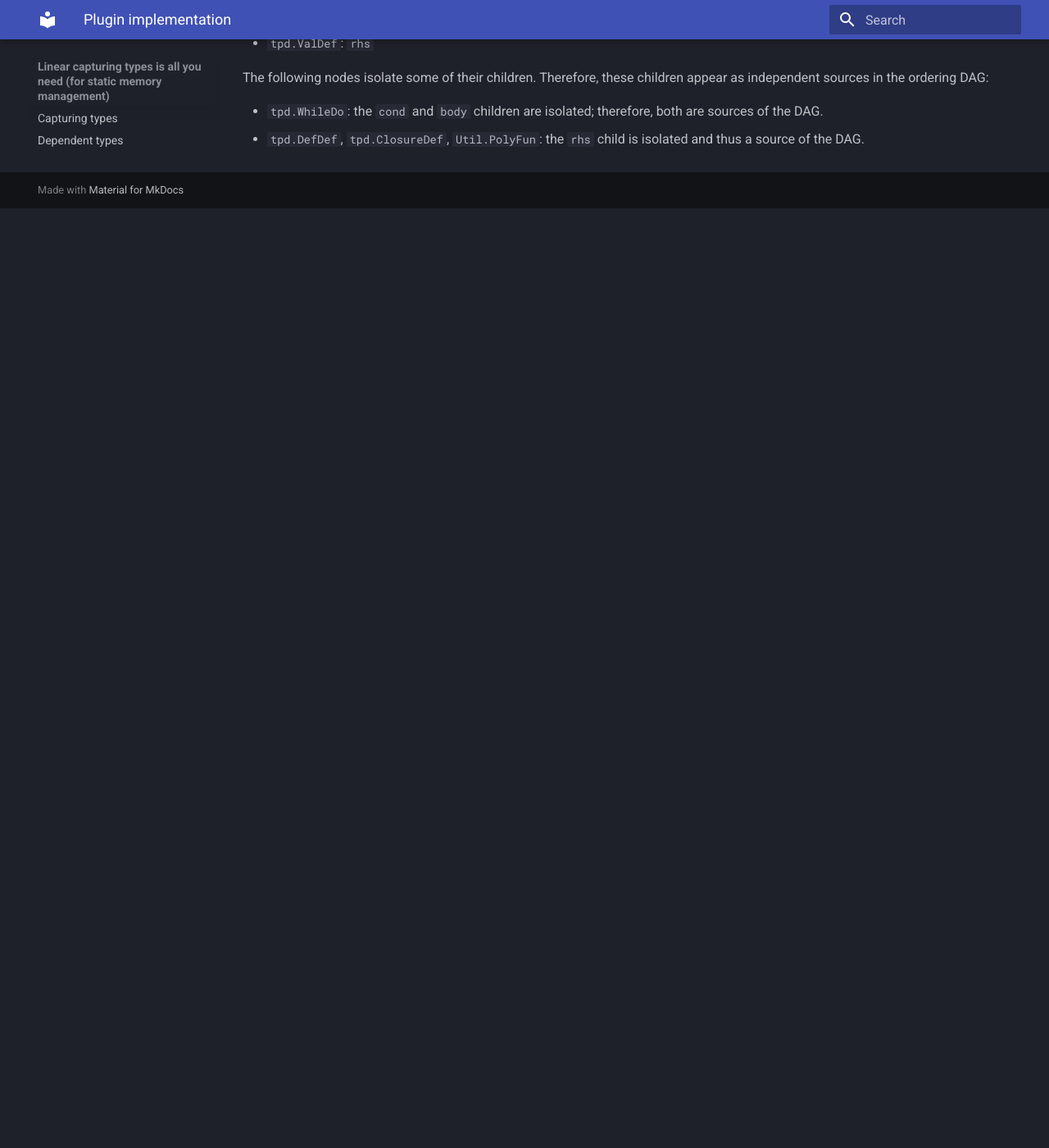
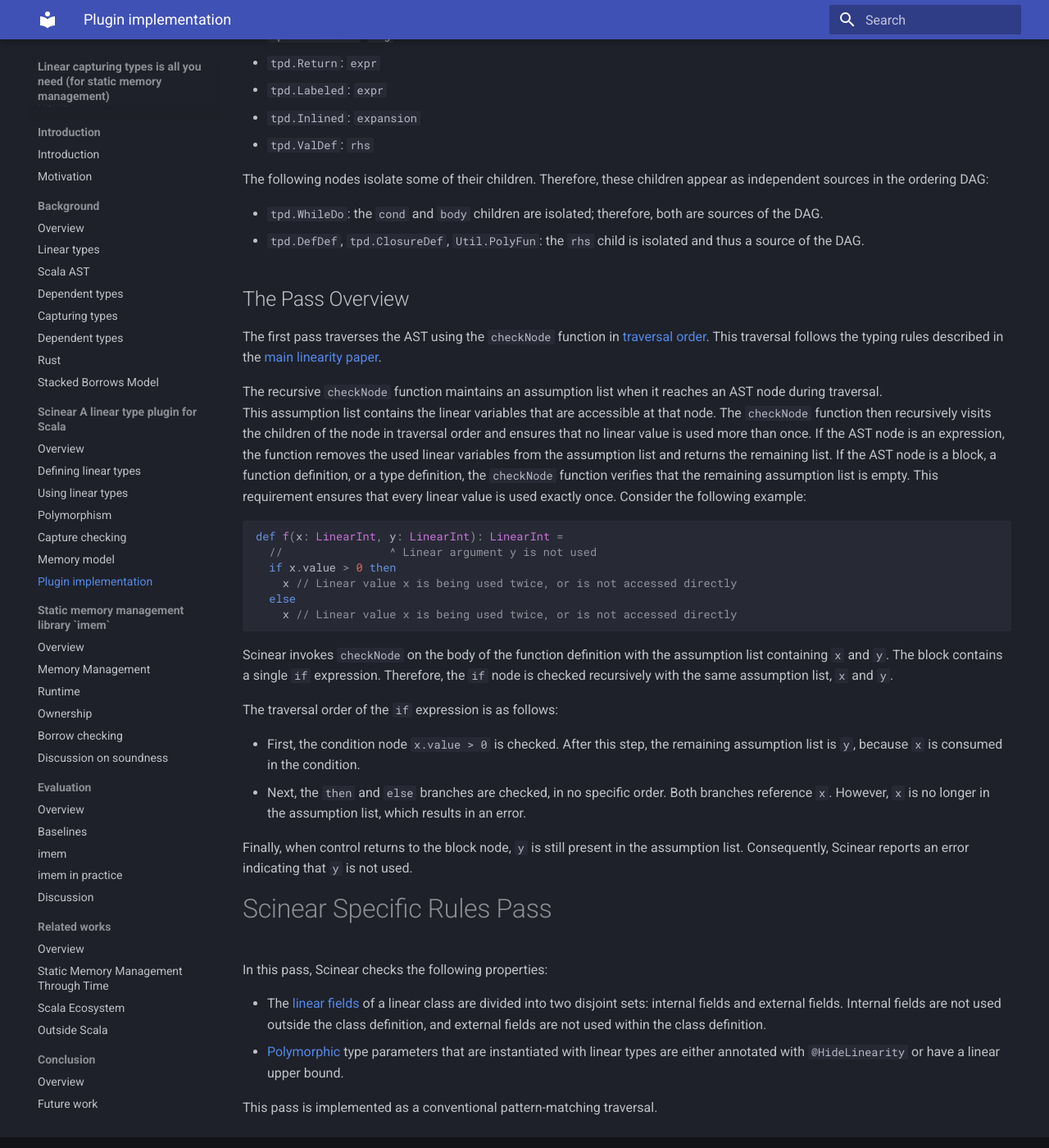
Before and after one commit to amsen20/masters-thesis, an MkDocs documentation site: the page built from docs/scinear/plugin-implementation.md, in a window 1280 px wide and 1400 px high, scrolled down 1146 px. Shown: the whole window at 82% size. Built offline with MkDocs 1.6.1 and Material for MkDocs 9.7.7, drawn with Linux system fonts in a browser that asks for light colours; before the commit the page ends 1397 px from its top, so only the background shows below that; some of the changed text lies outside the part shown.

Commit message:
Explain Scinear implementation

````diff
--- a/docs/scinear/plugin-implementation.md
+++ b/docs/scinear/plugin-implementation.md
@@ -1,15 +1,20 @@
 # Plugin implementation
 
-**TODO**
+The following section provides an overview of the Scinear implementation.
+For additional details, refer to the [Scinear Plugin repository](https://github.com/amsen20/scinear).
 
-------------------------------
+The Scinear implementation consists of two passes.
+The first pass follows the [linear type system](https://www.researchgate.net/profile/Philip-Wadler/publication/2429119_Linear_Types_Can_Change_the_World/links/6410b420315dfb4cce7cf9bc/Linear-Types-Can-Change-the-World.pdf) typing rules and enforces linearity rules.
+The second pass applies rules that are specific to Scinear.
+
+# Linearity Rule Pass
 
 ## Traversing AST
 
-The following presents the list of all AST nodes and the order in which their children are traversed in the context of Scinear.
+The following section presents most of AST nodes that Scinear supports and specifies the order in which Scinear traverses their children.
 This order is a partial order, which means that, for some nodes, there is no specific order among their children.
 Applying this to the AST of a program produces a directed acyclic graph (DAG).
-This DAG represents the traversal order that Scinear uses to enforce the linearity rules.
+This DAG represents the traversal order that Scinear uses to enforce the linearity rule.
 
 Sequential Ordered Nodes:
 
@@ -44,3 +49,45 @@ Therefore, these children appear as independent sources in the ordering DAG:
 
 - `tpd.WhileDo`: the `cond` and `body` children are isolated; therefore, both are sources of the DAG.
 - `tpd.DefDef`, `tpd.ClosureDef`, `Util.PolyFun`: the `rhs` child is isolated and thus a source of the DAG.
+
+## The Pass Overview
+
+The first pass traverses the AST using the `checkNode` function in [traversal order](#traversing-ast).
+This traversal follows the typing rules described in the [main linearity paper](https://www.researchgate.net/profile/Philip-Wadler/publication/2429119_Linear_Types_Can_Change_the_World/links/6410b420315dfb4cce7cf9bc/Linear-Types-Can-Change-the-World.pdf).
+
+The recursive `checkNode` function maintains an assumption list when it reaches an AST node during traversal.
+This assumption list contains the linear variables that are accessible at that node.
+The `checkNode` function then recursively visits the children of the node in traversal order and ensures that no linear value is used more than once.
+If the AST node is an expression, the function removes the used linear variables from the assumption list and returns the remaining list.
+If the AST node is a block, a function definition, or a type definition, the `checkNode` function verifies that the remaining assumption list is empty.
+This requirement ensures that every linear value is used exactly once.
+Consider the following example:
+
+```Scala
+def f(x: LinearInt, y: LinearInt): LinearInt =
+  //                ^ Linear argument y is not used
+  if x.value > 0 then
+    x // Linear value x is being used twice, or is not accessed directly
+  else
+    x // Linear value x is being used twice, or is not accessed directly
+```
+
+Scinear invokes `checkNode` on the body of the function definition with the assumption list containing `x` and `y`.
+The block contains a single `if` expression. Therefore, the `if` node is checked recursively with the same assumption list, `x` and `y`.
+
+The traversal order of the `if` expression is as follows:
+
+- First, the condition node `x.value > 0` is checked. After this step, the remaining assumption list is `y`, because `x` is consumed in the condition.
+- Next, the `then` and `else` branches are checked, in no specific order. Both branches reference `x`. However, `x` is no longer in the assumption list, which results in an error.
+
+Finally, when control returns to the block node, `y` is still present in the assumption list. Consequently, Scinear reports an error indicating that `y` is not used.
+
+# Scinear Specific Rules Pass
+
+In this pass, Scinear checks the following properties:
+
+- The [linear fields](./defining-linear-types.md#internal-and-external-fields) of a linear class are divided into two disjoint sets: internal fields and external fields.
+  Internal fields are not used outside the class definition, and external fields are not used within the class definition.
+- [Polymorphic](./polymorphism.md#polymorphic-function-calls) type parameters that are instantiated with linear types are either annotated with `@HideLinearity` or have a linear upper bound.
+
+This pass is implemented as a conventional pattern-matching traversal.
````
Also changed, not shown: docs/background/linear-types.md (+1 -1 lines).
